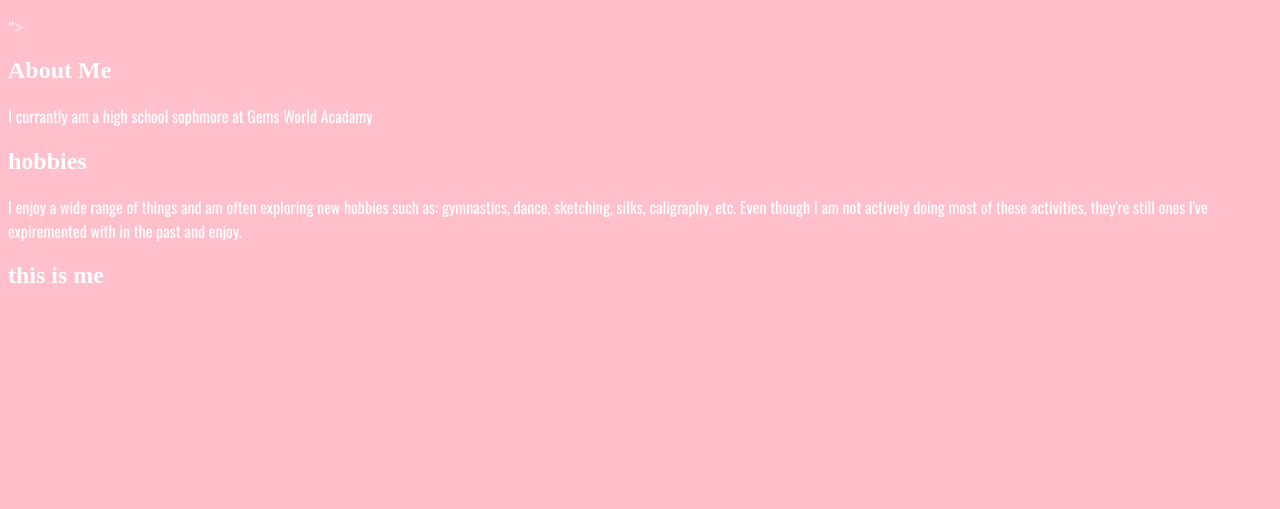
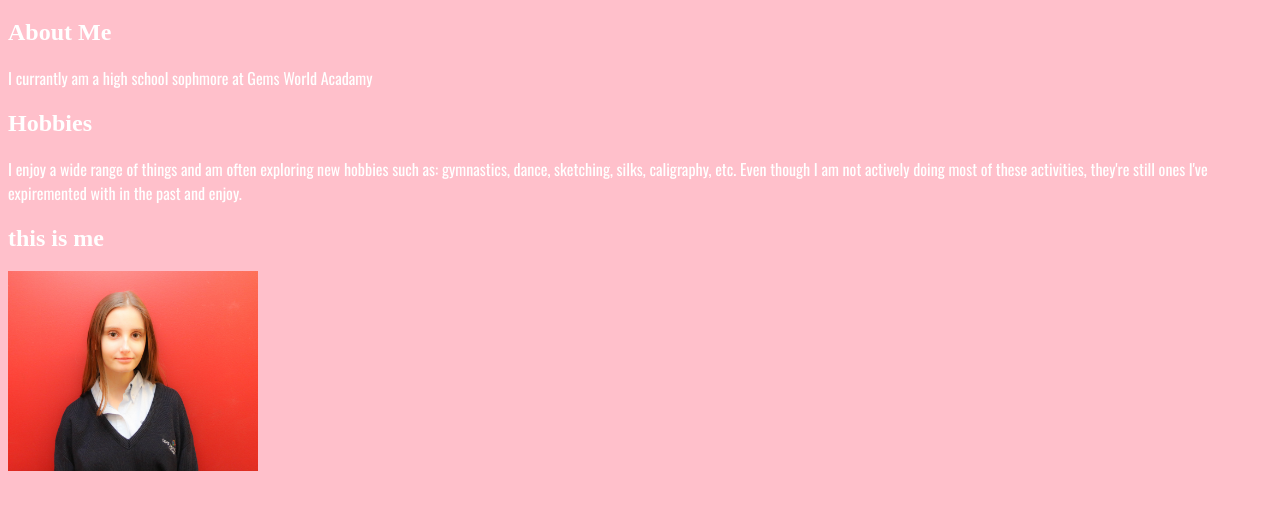
Before and after one commit to sydneyfeddersen/sydneyfeddersen.github.io, a plain HTML site: page index.html in a window 1280 px wide. Shown: the part 61-570 px from the top of the page. Drawn offline with nearby package versions, Linux system fonts and the light colour scheme.

Commit message:
added photo

```diff
--- a/index.html
+++ b/index.html
@@ -7,14 +7,12 @@
 </head>
 <body>
 <h1>Sydney Feddersen</h1>
-	<link rel="stylesheet" type="text/css" href="main.css">
-	<link href="<link href="https://fonts.googleapis.com/css?family=Dawning+of+a+New+Day" rel="stylesheet">">
 <h2>About Me</h2>
 <p>I currantly am a high school sophmore at Gems World Acadamy</p>
-<h2>hobbies</h2>
+<h2>Hobbies</h2>
 <p>I enjoy a wide range of things and am often exploring new hobbies such as: gymnastics, dance, sketching, silks, caligraphy, etc. Even though I am not actively doing most of these activities, they're still ones I've expiremented with in the past and enjoy.</p>
 <h2>this is me</h2>
-<img src="">
+<img src="IMG_2185.jpg" height="200 px" width="250 px">
 <a href=""></a>
 
 </body>
```
Also changed, not shown: IMG_2185.jpg (added), 1 other file.
